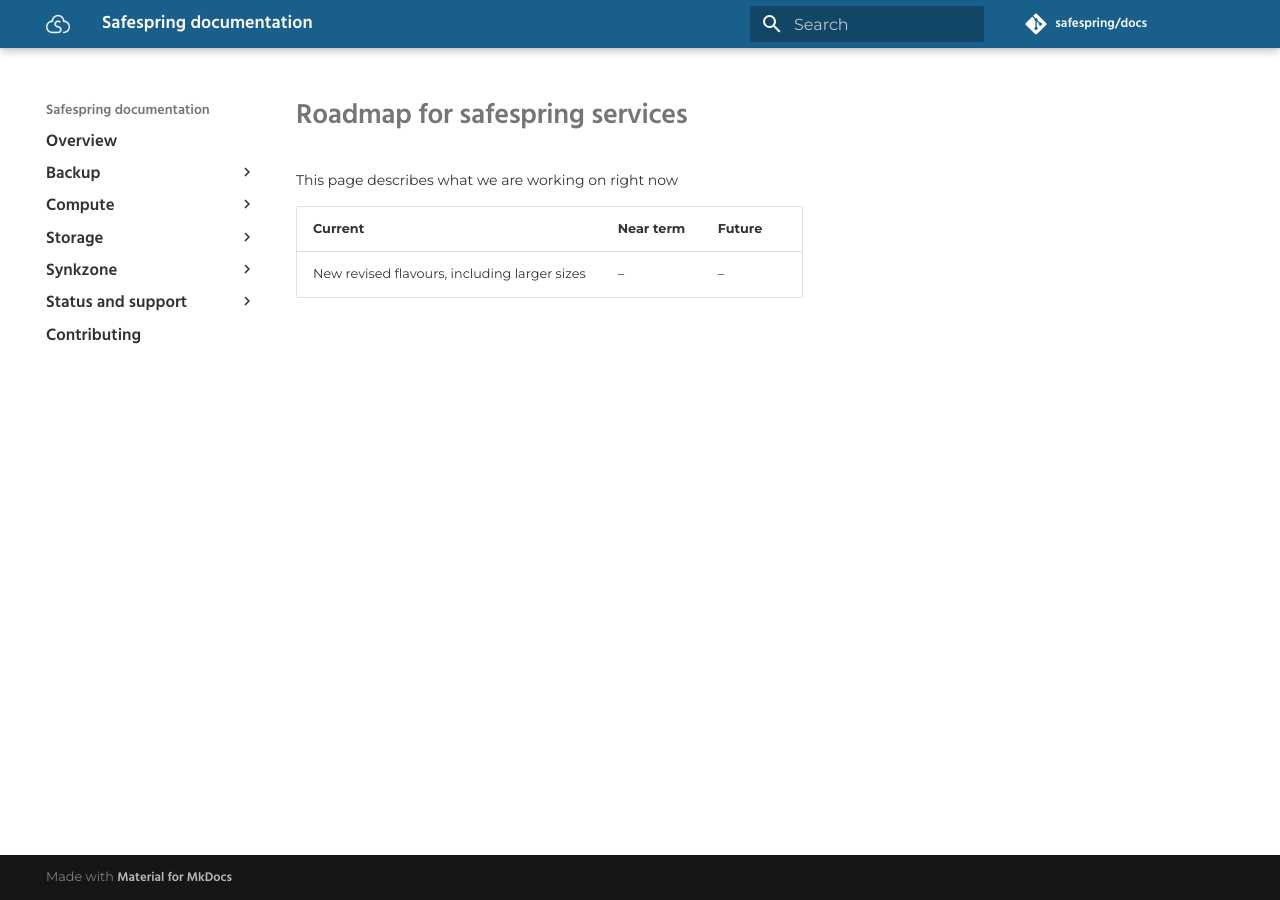
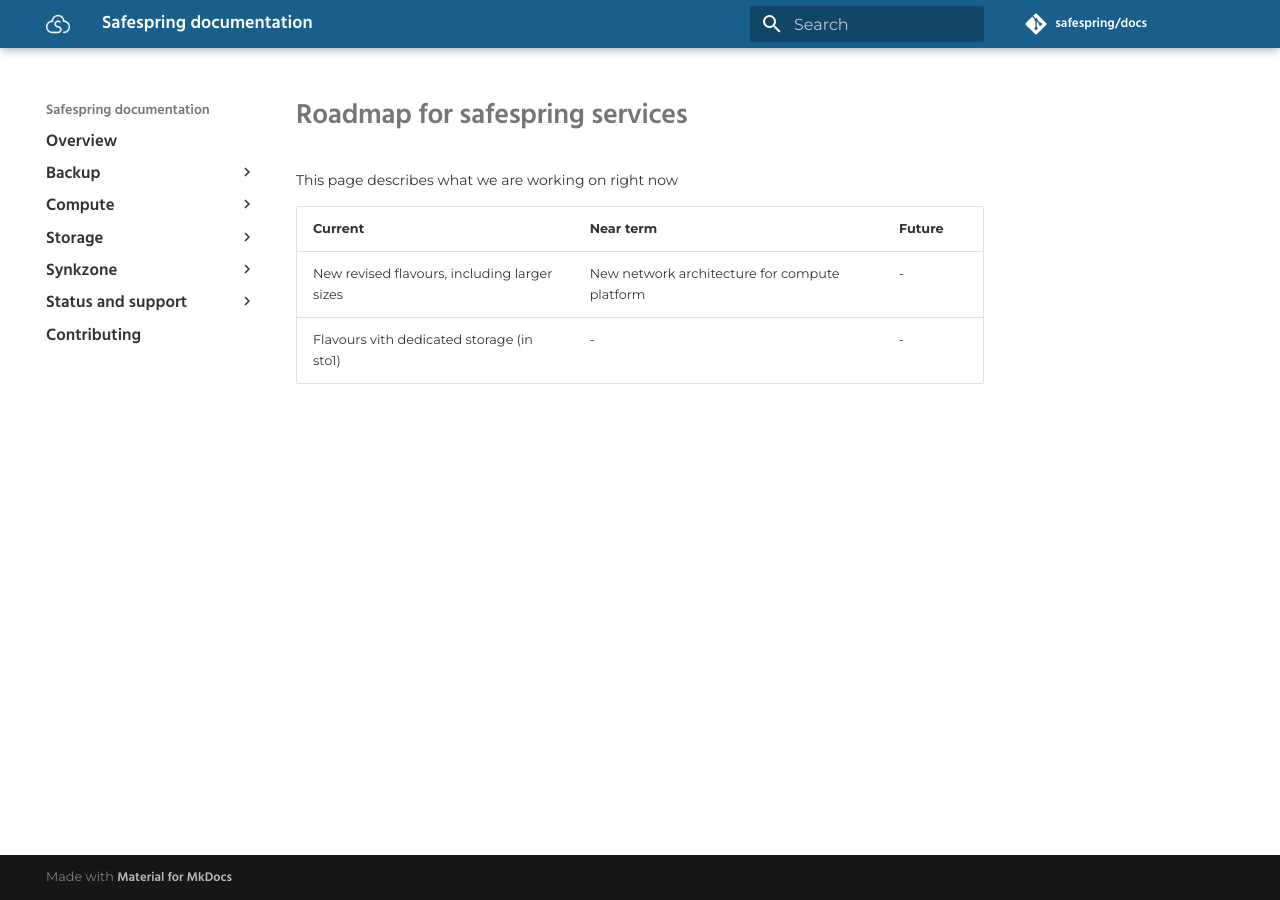
Before and after one commit to safespring/docs, an MkDocs documentation site: the page built from content/service/roadmap.md, in a window 1280 px wide. Built offline with MkDocs 1.6.1 and Material for MkDocs 9.7.7, drawn with Linux system fonts in a browser that asks for light colours; comment, search, counter and statistics services are not loaded; old or Windows-style settings are respelled for this version of MkDocs.

Commit message:
Update roadmap.md

```diff
--- a/content/service/roadmap.md
+++ b/content/service/roadmap.md
@@ -4,4 +4,5 @@
 
 |Current|Near term|Future|
 |-------|---------|------|
-|New revised flavours, including larger sizes|–|–|
+|New revised flavours, including larger sizes|New network architecture for compute platform|-|
+|Flavours vith dedicated storage (in sto1)|-|-|
```
